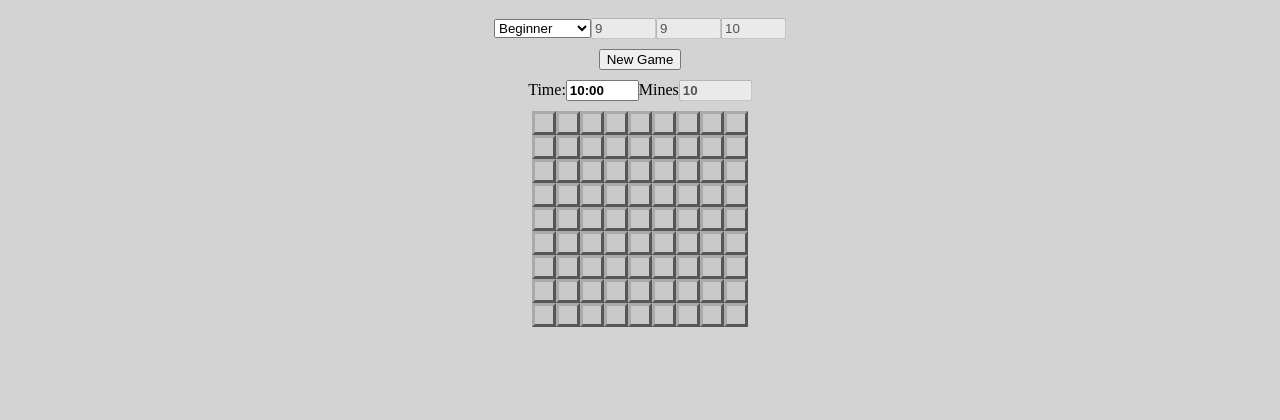
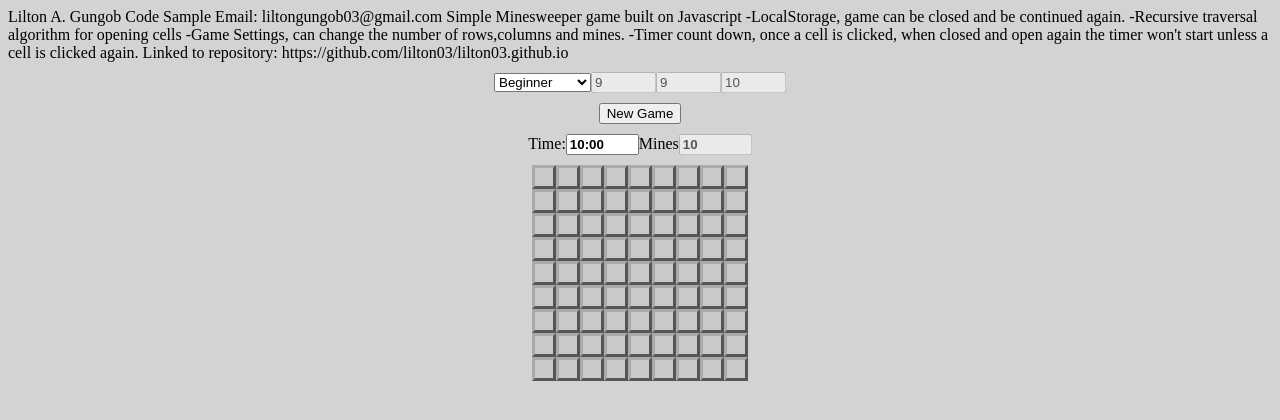
Before and after one commit to lilton03/lilton03.github.io, a plain HTML site: page index.html in a window 1280 px wide. Drawn offline with Linux system fonts and the light colour scheme.

Commit message:
Second update

```diff
--- a/index.html
+++ b/index.html
@@ -6,6 +6,24 @@
     <script src="/Js/MineSwipperController.js"></script>
     <script src="/Js/MineSwipperViewHandler.js"></script>
     <script src="/Js/Objects/MineSwipperObjects.js"></script>
+    Lilton A. Gungob
+    Code Sample
+    Email: liltongungob03@gmail.com
+
+    Simple Minesweeper game built on Javascript
+
+    -LocalStorage, game can be closed and be continued again.
+
+    -Recursive traversal algorithm for opening cells
+
+    -Game Settings, can change the number of rows,columns and mines.
+
+    -Timer count down, once a cell is clicked, when closed and open again the timer won't
+    start unless a cell is clicked again.
+
+    Linked to repository:
+    https://github.com/lilton03/lilton03.github.io
+
 </head>
 <body style="background-color:lightgray">
 <div style="text-align: center;">
```
